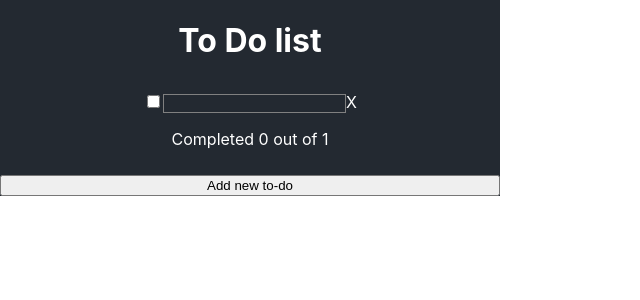
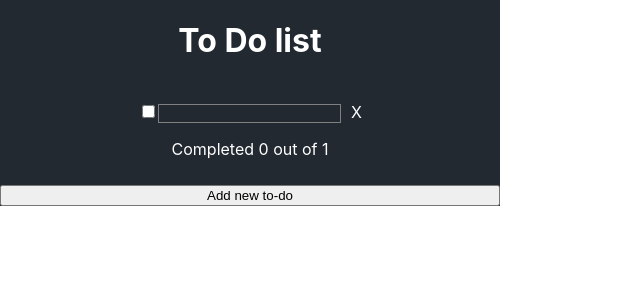
Before and after one commit to Bonnie009/web-dev-4-todo-list, a Next.js app in the folder to-do-list/: page / in a window 1280 px wide. Both pictures are taken after a click on the button "Add new to-do". Shown: the top 300 px of the page, without its empty margins (0-640 px from the left). Built offline with nearby package versions, Linux system fonts and the light colour scheme.

Commit message:
Added padding-top on the checklist makes it more appealing

```diff
--- a/to-do-list/components/Items.jsx
+++ b/to-do-list/components/Items.jsx
@@ -27,7 +27,7 @@ export const Items = ({ list, replaceList }) => {
   return (
     <div className={styles.olist}>
       {list.map((item) => (
-        <div key={item.itemId}>
+        <div className={styles.box} key={item.itemId}>
           <input
             className={styles.inpStyle}
             type="checkbox"
--- a/to-do-list/styles/Home.module.css
+++ b/to-do-list/styles/Home.module.css
@@ -31,13 +31,18 @@
 
 .intStyle{
   background-color: #232931;
+
 }
 
 /*This component is just for deleting*/
 .delete{
   color:white;
+  padding-left: 10px;
 }
 
+.box{
+  padding-top: 10px;
+}
 
 @media (max-width: 600px) {
   .grid {
```
